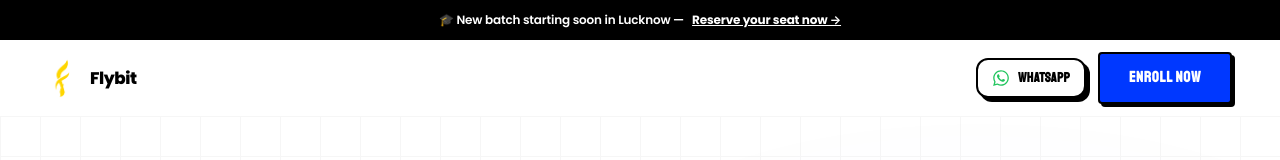
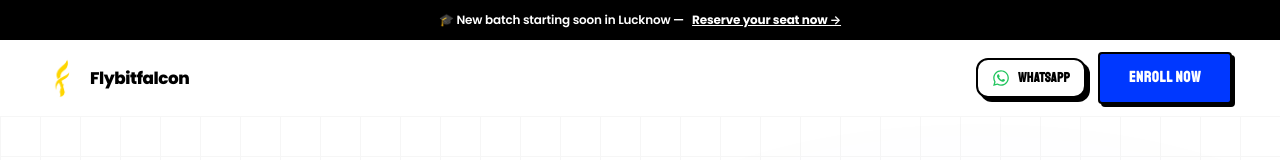
Before and after one commit to MdHuzaifa018/Digital-Marketing-landing-page, a React (Vite) app: page / in a window 1280 px wide. Shown: the top 160 px of the page. Built offline with nearby package versions, Linux system fonts and the light colour scheme.

Commit message:
Update brand name from Flybit to Flybitfalcon

```diff
--- a/index.html
+++ b/index.html
@@ -6,19 +6,19 @@
     <meta name="viewport" content="width=device-width, initial-scale=1.0" />
 
     <!-- Default SEO (overridden per page) -->
-    <title>Digital Marketing Course in Lucknow | Flybit Digital Marketing Academy</title>
-    <meta name="description" content="Learn digital marketing with practical offline training in Lucknow at Flybit Digital Marketing Academy. Master SEO, Meta Ads, and more." />
+    <title>Digital Marketing Course in Lucknow | Flybitfalcon Digital Marketing Academy</title>
+    <meta name="description" content="Learn digital marketing with practical offline training in Lucknow at Flybitfalcon Digital Marketing Academy. Master SEO, Meta Ads, and more." />
 
     <!-- Open Graph -->
     <meta property="og:type" content="website" />
-    <meta property="og:title" content="Digital Marketing Course in Lucknow | Flybit" />
-    <meta property="og:description" content="Practical offline digital marketing training in Lucknow at Flybit. Real projects, agency style learning." />
+    <meta property="og:title" content="Digital Marketing Course in Lucknow | Flybitfalcon" />
+    <meta property="og:description" content="Practical offline digital marketing training in Lucknow at Flybitfalcon. Real projects, agency style learning." />
     <meta property="og:locale" content="en_IN" />
 
     <!-- Twitter -->
     <meta name="twitter:card" content="summary_large_image" />
-    <meta name="twitter:title" content="Digital Marketing Course in Lucknow | Flybit" />
-    <meta name="twitter:description" content="Practical offline digital marketing training in Lucknow at Flybit." />
+    <meta name="twitter:title" content="Digital Marketing Course in Lucknow | Flybitfalcon" />
+    <meta name="twitter:description" content="Practical offline digital marketing training in Lucknow at Flybitfalcon." />
 
     <!-- Local SEO -->
     <meta name="geo.region" content="IN-UP" />
@@ -34,7 +34,7 @@
     {
       "@context": "https://schema.org",
       "@type": "EducationalOrganization",
-      "name": "Flybit Digital Marketing Academy",
+      "name": "Flybitfalcon Digital Marketing Academy",
       "description": "Offline Digital Marketing Training Institute in Lucknow, Uttar Pradesh",
       "address": {
         "@type": "PostalAddress",
--- a/src/components/layout/Footer.jsx
+++ b/src/components/layout/Footer.jsx
@@ -7,7 +7,7 @@ import { COURSES } from '../../data/courses';
 
 const Footer = () => {
   const whatsappUrl = WHATSAPP_URL(
-    "Hello! I have a question about Flybit courses in Lucknow."
+    "Hello! I have a question about Flybitfalcon courses in Lucknow."
   );
 
   return (
--- a/src/components/layout/Navbar.jsx
+++ b/src/components/layout/Navbar.jsx
@@ -98,7 +98,7 @@ const Navbar = () => {
             aria-label={`${BRAND.name} — Home`}
           >
             <div className="h-10 w-8 overflow-hidden flex-shrink-0 flex items-center justify-start">
-              <img src="/logo.png" alt="Flybit Logo" className="h-full w-full object-cover object-left" />
+              <img src="/logo.png" alt="Flybitfalcon Logo" className="h-full w-full object-cover object-left" />
             </div>
             <span className="font-800 text-[1.05rem] text-[var(--color-text)] tracking-tight hidden sm:block">
               {BRAND.name}
--- a/src/components/sections/ContactSection.jsx
+++ b/src/components/sections/ContactSection.jsx
@@ -101,7 +101,7 @@ const ContactSection = () => {
                   allowFullScreen
                   loading="lazy"
                   referrerPolicy="no-referrer-when-downgrade"
-                  title="Flybit location on Google Maps"
+                  title="Flybitfalcon location on Google Maps"
                 />
               ) : (
                 <div className="text-center text-slate-400 text-sm p-8 font-500">
--- a/src/components/sections/GallerySection.jsx
+++ b/src/components/sections/GallerySection.jsx
@@ -55,7 +55,7 @@ const GallerySection = () => {
 
       <Container>
         <SectionHeading
-          eyebrow="Life at Flybit"
+          eyebrow="Life at Flybitfalcon"
           title="See our classroom in action."
           subtitle="A glimpse into our offline training batches, practical sessions, and student activities."
           align="center"
--- a/src/components/sections/Hero.jsx
+++ b/src/components/sections/Hero.jsx
@@ -92,7 +92,7 @@ const Hero = () => {
 
             {/* Subtitle */}
             <motion.div variants={item} className="text-subheading max-w-[550px] mt-2 font-500 text-slate-600 flex flex-col gap-2">
-              <p>At Flybit, you'll learn how digital marketing actually works inside a marketing agency. No boring theory.</p>
+              <p>At Flybitfalcon, you'll learn how digital marketing actually works inside a marketing agency. No boring theory.</p>
               <p className="font-700 text-[var(--color-primary)]">Your goal: Learn &rarr; Practice &rarr; Build Portfolio &rarr; Become Client-Ready</p>
             </motion.div>
 
--- a/src/components/sections/Testimonials.jsx
+++ b/src/components/sections/Testimonials.jsx
@@ -74,7 +74,7 @@ const Testimonials = () => {
             <SectionHeading
               eyebrow="Student Success"
               title={<>Don't just take our<br />word for it.</>}
-              subtitle="Real experiences from students who transformed their careers with Flybit."
+              subtitle="Real experiences from students who transformed their careers with Flybitfalcon."
               align="left"
               id="testimonials-heading"
             />
--- a/src/components/sections/WhyUsPreview.jsx
+++ b/src/components/sections/WhyUsPreview.jsx
@@ -38,8 +38,8 @@ const WhyUsPreview = () => {
       <Container>
         <div className="flex flex-col lg:flex-row lg:items-end lg:justify-between gap-6 mb-14">
           <SectionHeading
-            eyebrow="Flybit Academy"
-            title={<>What makes Flybit<br />different.</>}
+            eyebrow="Flybitfalcon Academy"
+            title={<>What makes Flybitfalcon<br />different.</>}
             subtitle="Agency-style training with live projects and portfolio building."
             dark={false}
             align="left"
--- a/src/components/ui/EnrollModal.jsx
+++ b/src/components/ui/EnrollModal.jsx
@@ -28,7 +28,7 @@ const EnrollModal = () => {
     setIsSubmitting(true);
 
     // Construct WhatsApp Message
-    const text = `Hello Flybit! I want to enroll in the ₹999 pre-enrollment.
+    const text = `Hello Flybitfalcon! I want to enroll in the ₹999 pre-enrollment.
 Name: ${data.fullName}
 Phone: ${data.phone}
 Email: ${data.email}
--- a/src/config/contact.js
+++ b/src/config/contact.js
@@ -11,7 +11,7 @@ export const CONTACT = {
 };
 
 export const BRAND = {
-  name: 'Flybit',
+  name: 'Flybitfalcon',
   tagline: 'Digital Marketing Academy',
   shortTagline: 'Offline Digital Marketing Training in Lucknow',
   city: 'Lucknow',
--- a/src/data/testimonials.js
+++ b/src/data/testimonials.js
@@ -9,7 +9,7 @@ export const TESTIMONIALS = [
     company: 'Startup, Lucknow',
     avatar: null,
     rating: 5,
-    text: 'The hands-on training at Flybit Digital Marketing Academy completely changed my career. I went from knowing nothing about digital marketing to running actual ad campaigns within weeks. The offline format with a real mentor made all the difference.',
+    text: 'The hands-on training at Flybitfalcon Digital Marketing Academy completely changed my career. I went from knowing nothing about digital marketing to running actual ad campaigns within weeks. The offline format with a real mentor made all the difference.',
     course: 'Digital Marketing Mastery',
     highlight: 'Landed first job within 2 months',
   },
@@ -20,7 +20,7 @@ export const TESTIMONIALS = [
     company: 'Self-employed',
     avatar: null,
     rating: 5,
-    text: 'I tried multiple online courses but never learned properly. The offline classroom at Flybit made everything click. The trainer explains concepts very clearly and gives personal attention to each student.',
+    text: 'I tried multiple online courses but never learned properly. The offline classroom at Flybitfalcon made everything click. The trainer explains concepts very clearly and gives personal attention to each student.',
     course: 'SEO Mastery',
     highlight: 'Now earning freelance income from SEO',
   },
--- a/src/pages/Home.jsx
+++ b/src/pages/Home.jsx
@@ -211,7 +211,7 @@ const LearningMethodology = () => {
               A practical approach to learning.
             </h2>
             <p className="text-slate-700 font-500 text-subheading mb-8">
-              Four pillars that make offline training at Flybit Academy effective, practical, and heavily career-oriented.
+              Four pillars that make offline training at Flybitfalcon Academy effective, practical, and heavily career-oriented.
             </p>
           </div>
 
```
